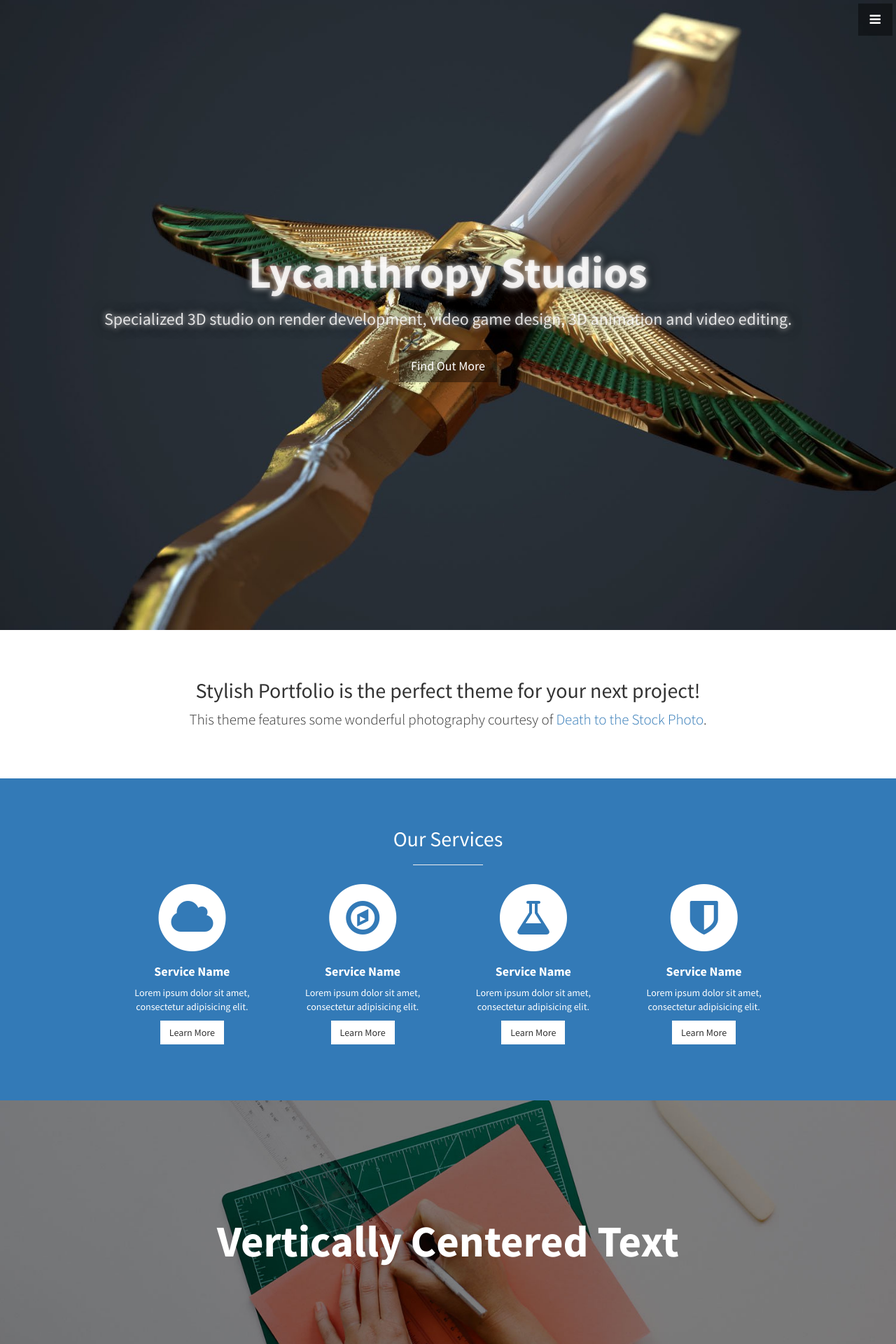
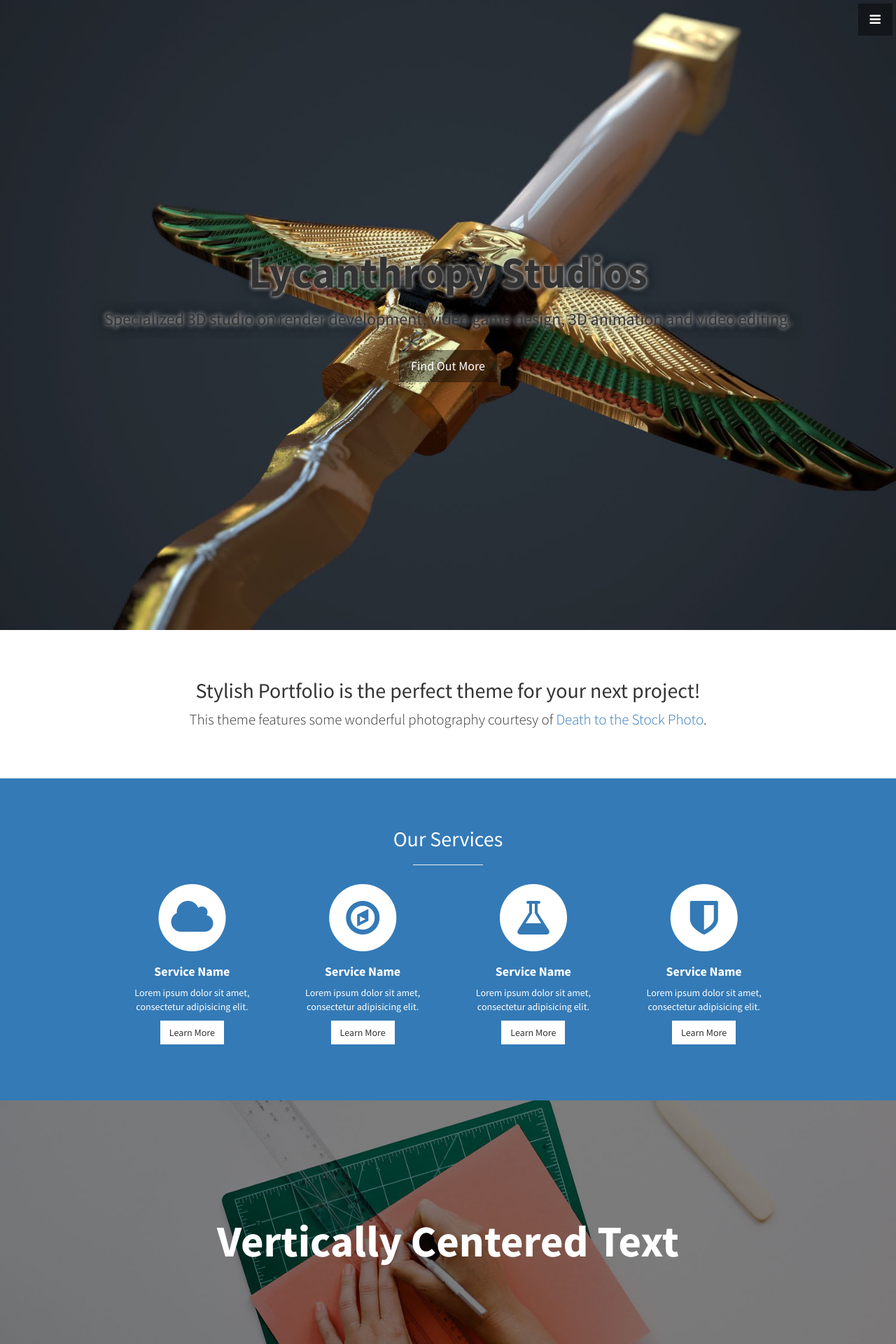
Before and after one commit to lycanthropystudios/index, a Jekyll site: the page built from index.html, in a window 1280 px wide. Shown: the top 1920 px of the page at 70% size. Built offline with Jekyll 4.4.1, drawn with Linux system fonts in a browser that asks for light colours.

Commit message:
Update header.html

```diff
--- a/_includes/header.html
+++ b/_includes/header.html
@@ -1,7 +1,7 @@
 <header id="top" class="header">
   <div class="text-vertical-center">
-    <h1 style="text-shadow: 0 0 10px rgba(255,255,255,1), 0 0 20px rgb(0, 0, 0);color: #fffefed6;">Lycanthropy Studios</h1>
-    <h3 style="text-shadow: 0 0 10px rgba(255,255,255,1), 0 0 20px rgb(0, 0, 0);color: #fffefed6;">Specialized 3D studio on render development, video game design, 3D animation and video editing.</h3>
+    <h1 style="text-shadow: 0 0 6px rgba(255,255,255,1), 0 0 20px rgb(0, 0, 0);">Lycanthropy Studios</h1>
+    <h3 style="text-shadow: 0 0 6px rgba(255,255,255,1), 0 0 20px rgb(0, 0, 0);">Specialized 3D studio on render development, video game design, 3D animation and video editing.</h3>
     <br>
     <a href="#about" class="btn btn-dark btn-lg">Find Out More</a>
   </div>
```
